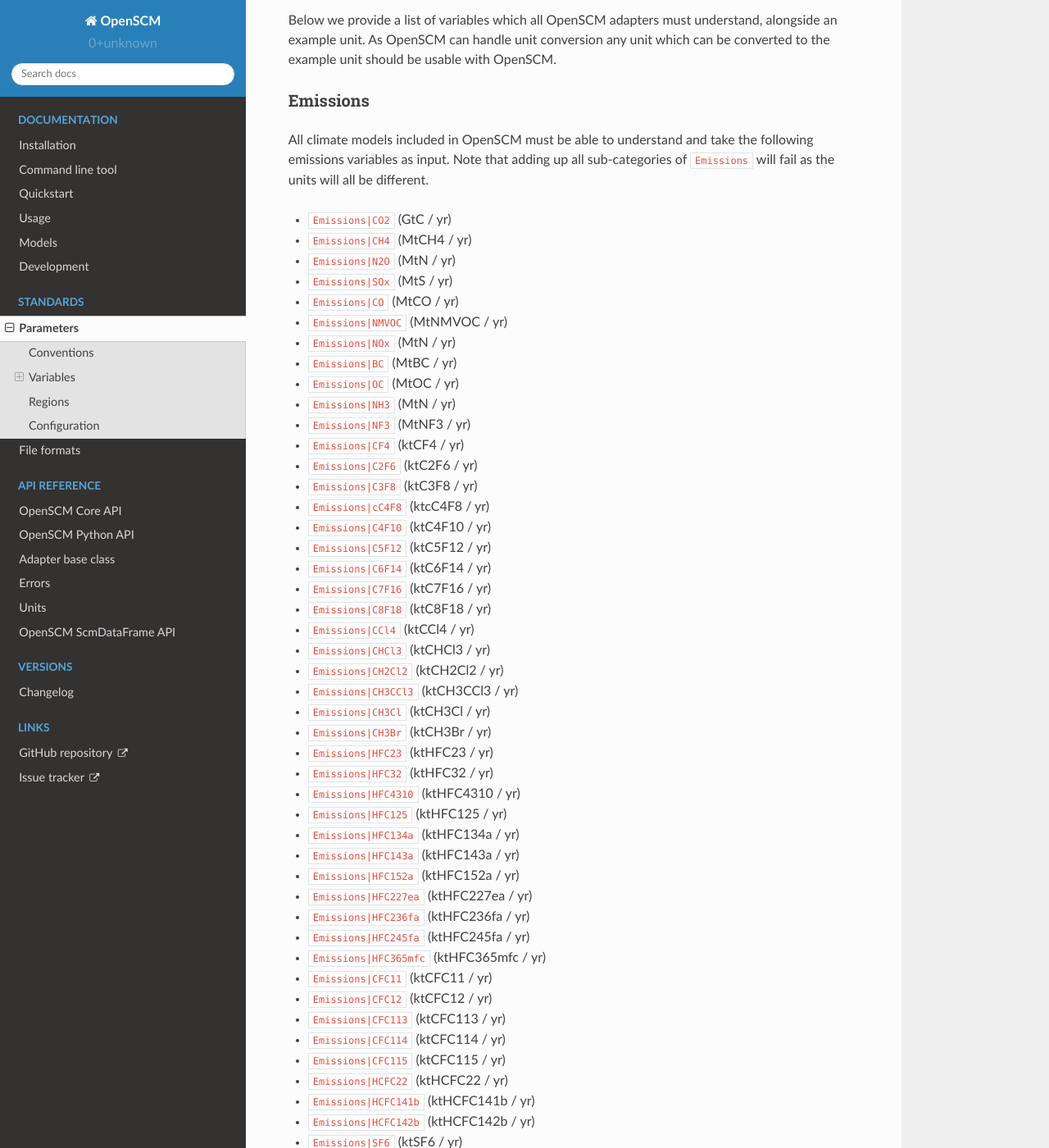
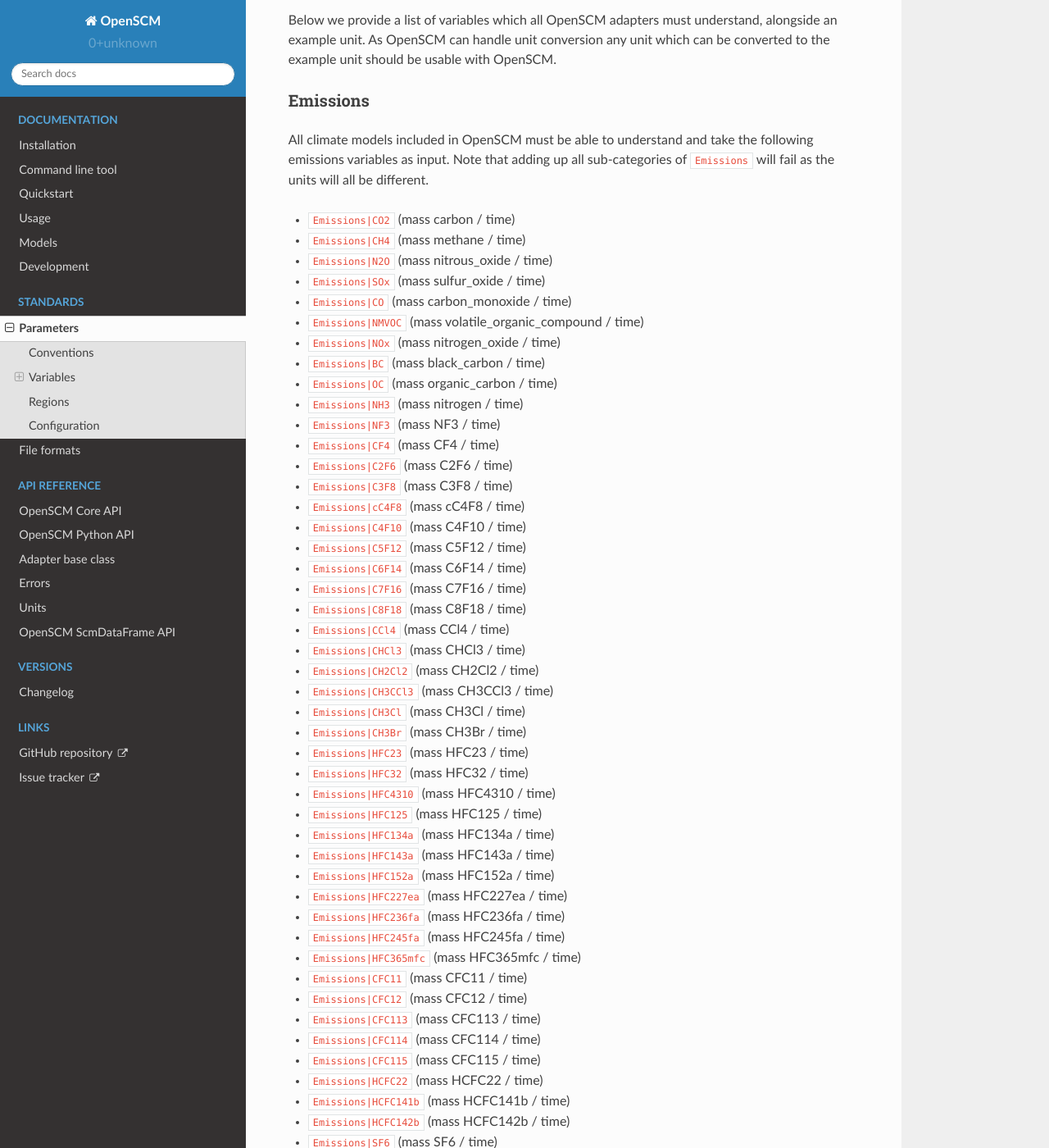
Before and after one commit to openscm/openscm, a Sphinx documentation site: the page built from docs/parameters.rst, in a window 1280 px wide and 1400 px high, scrolled down 987 px. Shown: the whole window at 82% size. Built offline with Sphinx 7.4.7 and the Read the Docs theme 2.0.0, drawn with Linux system fonts in a browser that asks for light colours; some of the changed text lies outside the part shown.

Commit message:
Tweak example units

```diff
--- a/docs/parameters.rst
+++ b/docs/parameters.rst
@@ -39,57 +39,57 @@
 
 All climate models included in OpenSCM must be able to understand and take the following emissions variables as input. Note that adding up all sub-categories of ``Emissions`` will fail as the units will all be different.
 
-- ``Emissions|CO2`` (GtC / yr)
-- ``Emissions|CH4`` (MtCH4 / yr)
-- ``Emissions|N2O`` (MtN / yr)
-- ``Emissions|SOx`` (MtS / yr)
-- ``Emissions|CO`` (MtCO / yr)
-- ``Emissions|NMVOC`` (MtNMVOC / yr)
-- ``Emissions|NOx`` (MtN / yr)
-- ``Emissions|BC`` (MtBC / yr)
-- ``Emissions|OC`` (MtOC / yr)
-- ``Emissions|NH3`` (MtN / yr)
-- ``Emissions|NF3`` (MtNF3 / yr)
-- ``Emissions|CF4`` (ktCF4 / yr)
-- ``Emissions|C2F6`` (ktC2F6 / yr)
-- ``Emissions|C3F8`` (ktC3F8 / yr)
-- ``Emissions|cC4F8`` (ktcC4F8 / yr)
-- ``Emissions|C4F10`` (ktC4F10 / yr)
-- ``Emissions|C5F12`` (ktC5F12 / yr)
-- ``Emissions|C6F14`` (ktC6F14 / yr)
-- ``Emissions|C7F16`` (ktC7F16 / yr)
-- ``Emissions|C8F18`` (ktC8F18 / yr)
-- ``Emissions|CCl4`` (ktCCl4 / yr)
-- ``Emissions|CHCl3`` (ktCHCl3 / yr)
-- ``Emissions|CH2Cl2`` (ktCH2Cl2 / yr)
-- ``Emissions|CH3CCl3`` (ktCH3CCl3 / yr)
-- ``Emissions|CH3Cl`` (ktCH3Cl / yr)
-- ``Emissions|CH3Br`` (ktCH3Br / yr)
-- ``Emissions|HFC23`` (ktHFC23 / yr)
-- ``Emissions|HFC32`` (ktHFC32 / yr)
-- ``Emissions|HFC4310`` (ktHFC4310 / yr)
-- ``Emissions|HFC125`` (ktHFC125 / yr)
-- ``Emissions|HFC134a`` (ktHFC134a / yr)
-- ``Emissions|HFC143a`` (ktHFC143a / yr)
-- ``Emissions|HFC152a`` (ktHFC152a / yr)
-- ``Emissions|HFC227ea`` (ktHFC227ea / yr)
-- ``Emissions|HFC236fa`` (ktHFC236fa / yr)
-- ``Emissions|HFC245fa`` (ktHFC245fa / yr)
-- ``Emissions|HFC365mfc`` (ktHFC365mfc / yr)
-- ``Emissions|CFC11`` (ktCFC11 / yr)
-- ``Emissions|CFC12`` (ktCFC12 / yr)
-- ``Emissions|CFC113`` (ktCFC113 / yr)
-- ``Emissions|CFC114`` (ktCFC114 / yr)
-- ``Emissions|CFC115`` (ktCFC115 / yr)
-- ``Emissions|HCFC22`` (ktHCFC22 / yr)
-- ``Emissions|HCFC141b`` (ktHCFC141b / yr)
-- ``Emissions|HCFC142b`` (ktHCFC142b / yr)
-- ``Emissions|SF6`` (ktSF6 / yr)
-- ``Emissions|SO2F2`` (ktSO2F2 / yr)
-- ``Emissions|Halon1202`` (ktHalon1202 / yr)
-- ``Emissions|Halon1211`` (ktHalon1211 / yr)
-- ``Emissions|Halon1301`` (ktHalon1301 / yr)
-- ``Emissions|Halon2402`` (ktHalon2402 / yr)
+- ``Emissions|CO2`` (mass carbon / time)
+- ``Emissions|CH4`` (mass methane / time)
+- ``Emissions|N2O`` (mass nitrous_oxide / time)
+- ``Emissions|SOx`` (mass sulfur_oxide / time)
+- ``Emissions|CO`` (mass carbon_monoxide / time)
+- ``Emissions|NMVOC`` (mass volatile_organic_compound / time)
+- ``Emissions|NOx`` (mass nitrogen_oxide / time)
+- ``Emissions|BC`` (mass black_carbon / time)
+- ``Emissions|OC`` (mass organic_carbon / time)
+- ``Emissions|NH3`` (mass nitrogen / time)
+- ``Emissions|NF3`` (mass NF3 / time)
+- ``Emissions|CF4`` (mass CF4 / time)
+- ``Emissions|C2F6`` (mass C2F6 / time)
+- ``Emissions|C3F8`` (mass C3F8 / time)
+- ``Emissions|cC4F8`` (mass cC4F8 / time)
+- ``Emissions|C4F10`` (mass C4F10 / time)
+- ``Emissions|C5F12`` (mass C5F12 / time)
+- ``Emissions|C6F14`` (mass C6F14 / time)
+- ``Emissions|C7F16`` (mass C7F16 / time)
+- ``Emissions|C8F18`` (mass C8F18 / time)
+- ``Emissions|CCl4`` (mass CCl4 / time)
+- ``Emissions|CHCl3`` (mass CHCl3 / time)
+- ``Emissions|CH2Cl2`` (mass CH2Cl2 / time)
+- ``Emissions|CH3CCl3`` (mass CH3CCl3 / time)
+- ``Emissions|CH3Cl`` (mass CH3Cl / time)
+- ``Emissions|CH3Br`` (mass CH3Br / time)
+- ``Emissions|HFC23`` (mass HFC23 / time)
+- ``Emissions|HFC32`` (mass HFC32 / time)
+- ``Emissions|HFC4310`` (mass HFC4310 / time)
+- ``Emissions|HFC125`` (mass HFC125 / time)
+- ``Emissions|HFC134a`` (mass HFC134a / time)
+- ``Emissions|HFC143a`` (mass HFC143a / time)
+- ``Emissions|HFC152a`` (mass HFC152a / time)
+- ``Emissions|HFC227ea`` (mass HFC227ea / time)
+- ``Emissions|HFC236fa`` (mass HFC236fa / time)
+- ``Emissions|HFC245fa`` (mass HFC245fa / time)
+- ``Emissions|HFC365mfc`` (mass HFC365mfc / time)
+- ``Emissions|CFC11`` (mass CFC11 / time)
+- ``Emissions|CFC12`` (mass CFC12 / time)
+- ``Emissions|CFC113`` (mass CFC113 / time)
+- ``Emissions|CFC114`` (mass CFC114 / time)
+- ``Emissions|CFC115`` (mass CFC115 / time)
+- ``Emissions|HCFC22`` (mass HCFC22 / time)
+- ``Emissions|HCFC141b`` (mass HCFC141b / time)
+- ``Emissions|HCFC142b`` (mass HCFC142b / time)
+- ``Emissions|SF6`` (mass SF6 / time)
+- ``Emissions|SO2F2`` (mass SO2F2 / time)
+- ``Emissions|Halon1202`` (mass Halon1202 / time)
+- ``Emissions|Halon1211`` (mass Halon1211 / time)
+- ``Emissions|Halon1301`` (mass Halon1301 / time)
+- ``Emissions|Halon2402`` (mass Halon2402 / time)
 
 
 Concentrations
@@ -220,8 +220,8 @@
 OpenSCM models should understand all of the following variables.
 
 
-- ``Land to Air Flux|CO2|Permafrost`` (GtC / yr) - land to air flux of |CO2| from permafrost
-- ``Land to Air Flux|CH4|Permafrost`` (MtCH4 / yr)
+- ``Land to Air Flux|CO2|Permafrost`` (mass carbon / time) - land to air flux of |CO2| from permafrost
+- ``Land to Air Flux|CH4|Permafrost`` (mass methane / time)
 
 
 Other
```
